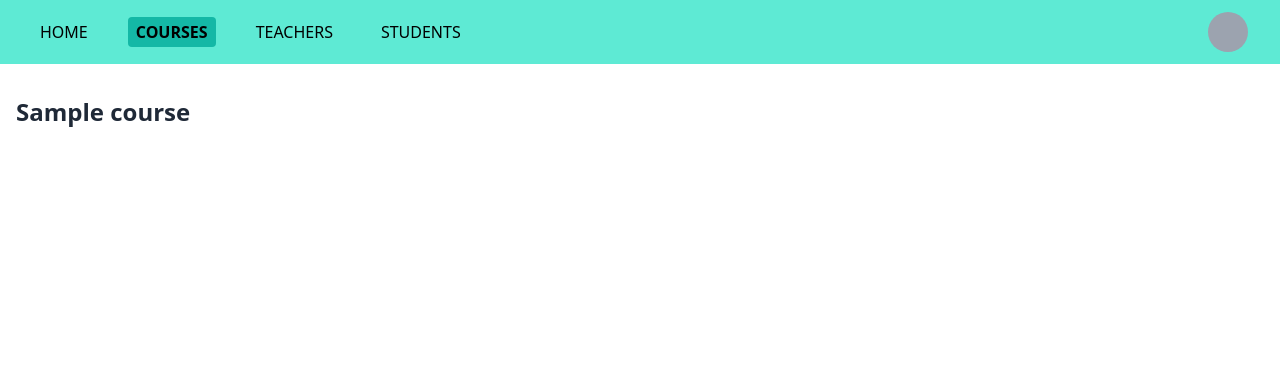
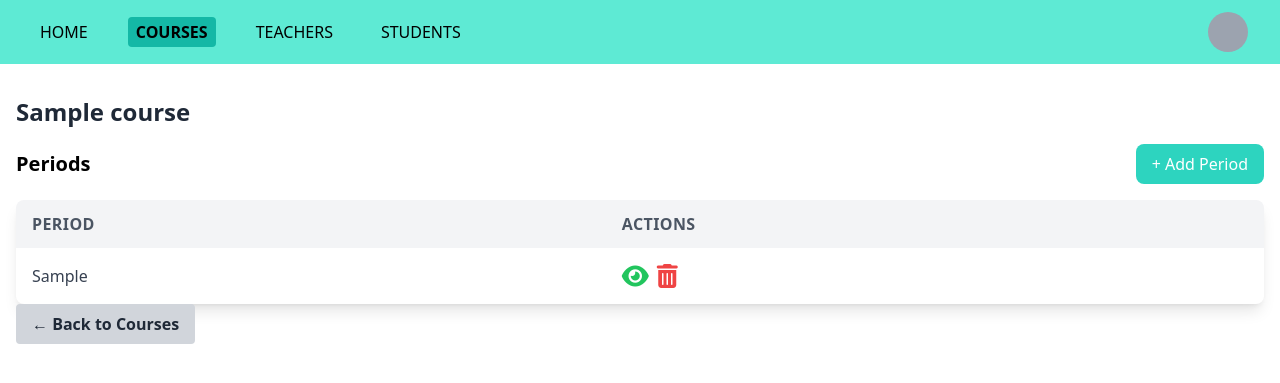
Before and after one commit to CodeByManu/SGA_Verificables, a Flask app: page /courses/1 in a window 1280 px wide. Shown: the top 383 px of the page. Run offline with Flask 3, Linux system fonts and the light colour scheme; tables that the repository leaves empty hold one stand-in row (values such as "Sample post"); some libraries are stand-ins or nearby versions.

Commit message:
feat: CRD For period

```diff
--- a/app.py
+++ b/app.py
@@ -121,5 +121,34 @@ def delete_student(student_id):
     flash('Student deleted successfully.')
     return redirect(url_for('get_students'))
 
+
+#PERIODS
+
+@app.route('/periods/<int:period_id>', methods=['GET'])
+def get_period_detail(period_id):
+    period = Period.query.get_or_404(period_id)
+    return render_template('periods/period_detail.html', period=period, active_page='courses')
+
+@app.route('/courses/<int:course_id>/periods', methods=['POST'])
+def create_period(course_id):
+    course = Course.query.get_or_404(course_id)
+    period_value = request.form.get('period')
+    if period_value:
+        new_period = Period(course_id=course.id, period=period_value)
+        db.session.add(new_period)
+        db.session.commit()
+        flash('Periodo agregado correctamente.')
+    else:
+        flash('Debes ingresar un nombre de periodo.')
+    return redirect(url_for('get_course_detail', course_id=course.id))
+
+@app.route('/courses/<int:course_id>/periods/<int:period_id>/delete', methods=['POST'])
+def delete_period(course_id, period_id):
+    period = Period.query.get_or_404(period_id)
+    db.session.delete(period)
+    db.session.commit()
+    flash('Periodo eliminado correctamente.')
+    return redirect(url_for('get_course_detail', course_id=course_id))
+
 if __name__ == '__main__':
     app.run(debug=True)
--- a/templates/courses/course_detail.html
+++ b/templates/courses/course_detail.html
@@ -1,6 +1,78 @@
 {% extends "base.html" %}
 {% block content %}
 
-<h2 class="text-2xl font-bold text-gray-800 mb-4">{{ course.name }} </h2>
+<h2 class="text-2xl font-bold text-gray-800 mb-4">{{ course.name }}</h2>
+
+<div class="flex justify-between items-center mb-4">
+    <h3 class="text-xl font-semibold">Periods</h3>
+    <a
+        class="bg-teal-400 text-white px-4 py-2 rounded-lg hover:bg-teal-500 transition-colors cursor-pointer"
+        onclick="openModal()"
+    >
+        + Add Period
+    </a>
+</div>
+
+<div class="overflow-x-auto rounded-lg shadow-lg">
+    <table class="min-w-full border-collapse">
+        <thead class="bg-gray-100">
+            <tr>
+                <th class="py-3 px-4 text-left text-gray-600 uppercase tracking-wide">Period</th>
+                <th class="py-3 px-4 text-left text-gray-600 uppercase tracking-wide">Actions</th>
+            </tr>
+        </thead>
+        <tbody class="divide-y divide-gray-200">
+            {% for period in course.periods %}
+            <tr>
+                <td class="py-3 px-4 text-gray-700">{{ period.period }}</td>
+                <td class="py-3 px-4 flex space-x-2 items-center">
+                    <!-- Ver detalle -->
+                    <form action="{{ url_for('get_period_detail', period_id=period.id) }}">
+                        <button type="submit" title="View">
+                            <i class="fa-solid fa-eye text-green-500 hover:text-green-300 text-2xl"></i>
+                        </button>
+                    </form>
+
+                    <!-- Eliminar -->
+                    <form
+                        action="{{ url_for('delete_period', course_id=course.id, period_id=period.id) }}"
+                        method="POST"
+                        onsubmit="return confirm('Are you sure you want to delete this period?');"
+                    >
+                        <button type="submit" title="Delete">
+                            <i class="fa fa-trash-can text-red-500 hover:text-red-300 text-2xl"></i>
+                        </button>
+                    </form>
+                </td>
+            </tr>
+            {% else %}
+            <tr>
+                <td colspan="2" class="py-3 px-4 text-center text-gray-700">No periods found.</td>
+            </tr>
+            {% endfor %}
+        </tbody>
+    </table>
+</div>
+
+<a href="{{ url_for('get_courses') }}"
+   class="bg-gray-300 hover:bg-gray-400 text-gray-800 font-semibold py-2 px-4 rounded inline-flex items-center"
+>
+    ← Back to Courses
+</a>
+
+
+{% include "periods/modal_period_form.html" %}
 
 {% endblock %}
+
+{% block scripts %}
+<script>
+    function openModal() {
+        document.getElementById('modal').classList.remove('hidden');
+    }
+
+    function closeModal() {
+        document.getElementById('modal').classList.add('hidden');
+    }
+</script>
+{% endblock %}
--- /dev/null
+++ b/templates/periods/modal_period_form.html
@@ -0,0 +1,35 @@
+<!-- modal_period_form.html -->
+<div id="modal" class="fixed inset-0 flex items-start justify-center z-50 hidden">
+    <div class="absolute inset-0 bg-black opacity-50" onclick="closeModal()"></div>
+    <div class="bg-white rounded-lg p-6 z-10 relative w-full max-w-md mt-24">
+        <h3 class="text-xl font-bold mb-4">Add Period</h3>
+        <form method="POST" action="{{ url_for('create_period', course_id=course.id) }}">
+            <div class="mb-4">
+                <label for="period" class="block text-gray-700 font-semibold mb-1">Period</label>
+                <input
+                    type="text"
+                    id="period"
+                    name="period"
+                    placeholder="e.g. 2024-2"
+                    class="border border-gray-300 rounded w-full py-2 px-3 focus:outline-none focus:border-teal-400"
+                    required
+                />
+            </div>
+            <div class="flex justify-end space-x-2 mt-4">
+                <button
+                    type="button"
+                    class="px-4 py-2 rounded bg-gray-300 hover:bg-gray-400"
+                    onclick="closeModal()"
+                >
+                    Cancel
+                </button>
+                <button
+                    type="submit"
+                    class="px-4 py-2 rounded bg-teal-500 text-white hover:bg-teal-600"
+                >
+                    Save
+                </button>
+            </div>
+        </form>
+    </div>
+</div>
```
Also changed, not shown: templates/periods/period_detail.html (added, +15 -0 lines), templates/periods/periods.html (deleted).
